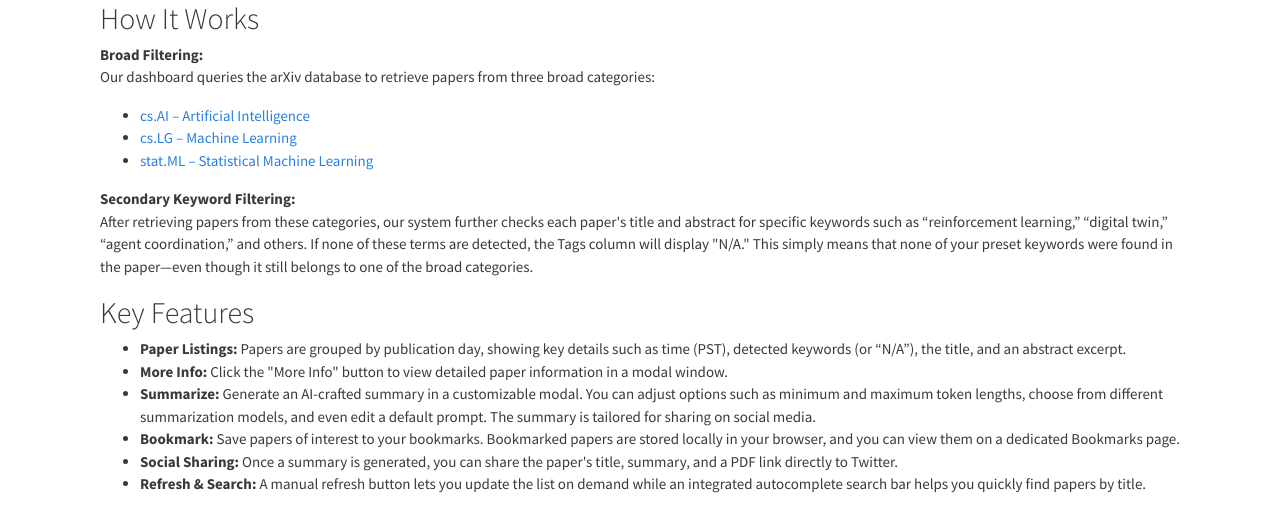
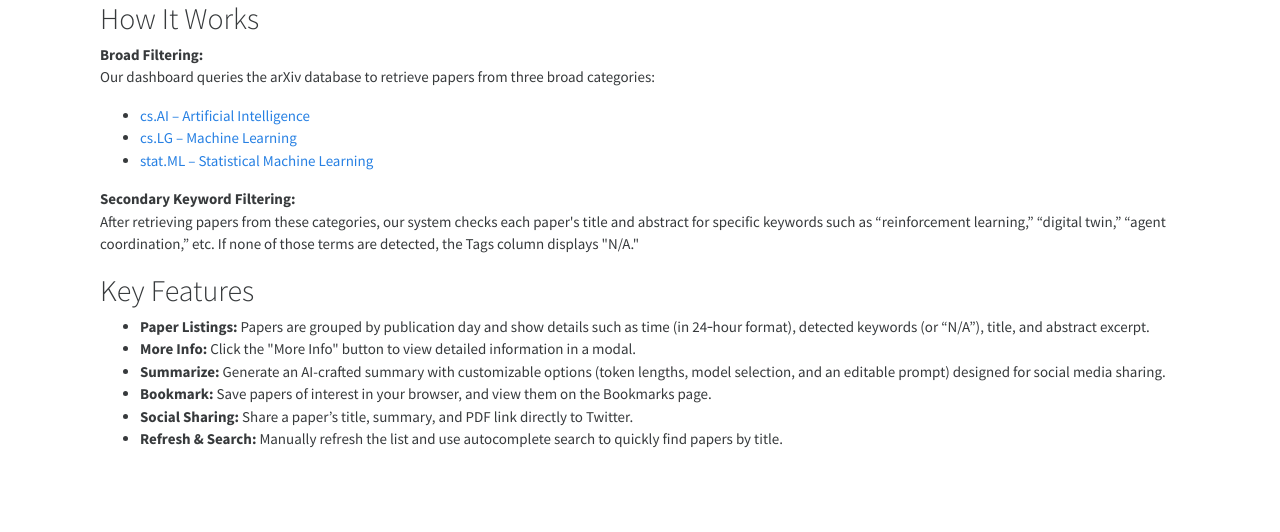
Before and after one commit to econoar/ai_paper_dashboard, a Flask app: page /info in a window 1280 px wide. Shown: the part 218-750 px from the top of the page. Run offline with Flask 3, Linux system fonts and the light colour scheme; some libraries are stand-ins or nearby versions.

Commit message:
“updates”

```diff
--- a/app.py
+++ b/app.py
@@ -10,18 +10,48 @@ from collections import defaultdict
 from datetime import datetime
 from zoneinfo import ZoneInfo  # Requires Python 3.9+
 
+# Flask & SQLAlchemy Setup
 app = Flask(__name__)
+app.config['SQLALCHEMY_DATABASE_URI'] = 'sqlite:///summaries.db'
+app.config['SQLALCHEMY_TRACK_MODIFICATIONS'] = False
 
-# Global list to store papers
+from flask_sqlalchemy import SQLAlchemy
+db = SQLAlchemy(app)
+
+# Redis caching setup
+import redis
+import json
+cache = redis.Redis(host='localhost', port=6379, db=0, decode_responses=True)
+
+def cache_set(key, data, expire_seconds=600):
+    cache.set(key, json.dumps(data), ex=expire_seconds)
+
+def cache_get(key):
+    data = cache.get(key)
+    if data:
+        return json.loads(data)
+    return None
+
+# Database model for generated summaries
+class Summary(db.Model):
+    id = db.Column(db.Integer, primary_key=True)
+    paper_id = db.Column(db.Integer, nullable=False, unique=True)
+    summary_text = db.Column(db.Text, nullable=False)
+    timestamp = db.Column(db.DateTime, default=datetime.utcnow)
+
+    def __repr__(self):
+        return f"<Summary paper_id={self.paper_id}>"
+
+# Global list for papers
 papers = []
 
-# Define our desired topics (used for filtering and tagging)
+# Define desired topics (full names)
 DESIRED_TOPICS = [
     "reinforcement learning",
     "digital twin",
     "agent coordination",
     "multi-agent systems",
-    "transformers",  # We'll handle transformers with regex
+    "transformers",  # We'll handle transformer variations via regex
     "explainable ai",
     "self-supervised learning",
     "federated learning"
@@ -29,8 +59,6 @@ DESIRED_TOPICS = [
 
 # Default summarization model
 SUMMARIZER_MODEL = "sshleifer/distilbart-cnn-12-6"
-
-# Initialize the summarization pipeline with the default model
 summarizer = pipeline("summarization", model=SUMMARIZER_MODEL)
 
 def build_query(selected_tag="all", max_results=100, start=0):
@@ -50,9 +78,7 @@ def build_query(selected_tag="all", max_results=100, start=0):
 
 def get_tags(combined_text):
     """
-    Returns a list of full tag names for each keyword found in the combined_text.
-    Uses exact substring matching for most keywords and a regex for 'transformers'
-    to catch singular/plural variations.
+    Returns a list of full tag names using exact matching and a regex for transformer variations.
     """
     keywords = [
         "reinforcement learning",
@@ -73,6 +99,12 @@ def get_tags(combined_text):
 
 def fetch_papers(selected_tag="all", max_results=100, start=0):
     global papers
+    cache_key = f"papers:{selected_tag}:{start}:{max_results}"
+    cached = cache_get(cache_key)
+    if cached:
+        papers = cached
+        return
+
     query_url = build_query(selected_tag, max_results, start)
     feed = feedparser.parse(query_url)
     new_papers = []
@@ -86,11 +118,9 @@ def fetch_papers(selected_tag="all", max_results=100, start=0):
 
         published = entry.get("published", "No date available")
         try:
-            # Parse the original arXiv date, convert to PST, then format in 24-hour time.
             dt = datetime.strptime(published, "%Y-%m-%dT%H:%M:%SZ")
             dt = dt.replace(tzinfo=ZoneInfo("UTC"))
             dt_pst = dt.astimezone(ZoneInfo("America/Los_Angeles"))
-            # Format as "Apr 10, 2025 23:45"
             published_str = dt_pst.strftime("%b %d, %Y %H:%M")
         except Exception:
             published_str = published
@@ -108,6 +138,7 @@ def fetch_papers(selected_tag="all", max_results=100, start=0):
             'published': published_str
         })
     papers = new_papers
+    cache_set(cache_key, papers, expire_seconds=600)
 
 def extract_pdf_text(pdf_url):
     try:
@@ -128,10 +159,6 @@ def extract_pdf_text(pdf_url):
         return None
 
 def generate_summary(text, min_length=80, max_length=300, model_name=SUMMARIZER_MODEL, custom_prompt=None):
-    """
-    Uses the summarization pipeline to produce a concise summary.
-    If a custom_prompt is provided, it is prepended to the paper text.
-    """
     if custom_prompt:
         prompt_text = custom_prompt + "\n\n" + text
     else:
@@ -173,7 +200,6 @@ def index():
     for paper in papers:
         pub = paper.get("published", "No date available")
         try:
-            # Now parse using 24-hour format
             dt = datetime.strptime(pub, "%b %d, %Y %H:%M")
             day_key = dt.strftime("%b %d, %Y")
             time_str = dt.strftime("%H:%M")
@@ -195,21 +221,32 @@ def summarize_paper(paper_id):
     pdf_url = paper.get("pdf_link")
     if not pdf_url:
         return jsonify({'error': 'No PDF URL available for this paper.'}), 404
-    pdf_text = extract_pdf_text(pdf_url)
-    if not pdf_text:
-        return jsonify({'error': 'Could not download or extract text from PDF.'}), 404
-    truncated_text = pdf_text[:5000]
 
-    try:
-        min_length = int(request.args.get("min_length", 80))
-        max_length = int(request.args.get("max_length", 300))
-    except ValueError:
-        min_length = 80
-        max_length = 300
-    model_name = request.args.get("model", SUMMARIZER_MODEL)
-    custom_prompt = request.args.get("prompt", None)
+    # Check persistent storage for an existing summary
+    from app import Summary  # Ensure Summary is imported from the same file
+    existing = Summary.query.filter_by(paper_id=paper_id).first()
+    if existing:
+        ai_summary = existing.summary_text
+    else:
+        pdf_text = extract_pdf_text(pdf_url)
+        if not pdf_text:
+            return jsonify({'error': 'Could not download or extract text from PDF.'}), 404
+        truncated_text = pdf_text[:5000]
 
-    ai_summary = generate_summary(truncated_text, min_length, max_length, model_name, custom_prompt)
+        try:
+            min_length = int(request.args.get("min_length", 80))
+            max_length = int(request.args.get("max_length", 300))
+        except ValueError:
+            min_length = 80
+            max_length = 300
+        model_name = request.args.get("model", SUMMARIZER_MODEL)
+        custom_prompt = request.args.get("prompt", None)
+
+        ai_summary = generate_summary(truncated_text, min_length, max_length, model_name, custom_prompt)
+        # Save to persistent storage
+        new_summary = Summary(paper_id=paper_id, summary_text=ai_summary)
+        db.session.add(new_summary)
+        db.session.commit()
 
     if request.headers.get('X-Requested-With') == 'XMLHttpRequest':
         return jsonify({'summary': ai_summary})
--- a/templates/info.html
+++ b/templates/info.html
@@ -27,30 +27,17 @@
 
   <p>
     <strong>Secondary Keyword Filtering:</strong><br>
-    After retrieving papers from these categories, our system further checks each paper's title and abstract for specific keywords such as “reinforcement learning,” “digital twin,” “agent coordination,” and others. If none of these terms are detected, the Tags column will display "N/A." This simply means that none of your preset keywords were found in the paper—even though it still belongs to one of the broad categories.
+    After retrieving papers from these categories, our system checks each paper's title and abstract for specific keywords such as “reinforcement learning,” “digital twin,” “agent coordination,” etc. If none of those terms are detected, the Tags column displays "N/A."
   </p>
 
   <h2>Key Features</h2>
   <ul>
-    <li>
-      <strong>Paper Listings:</strong> Papers are grouped by publication day, showing key details such as time (PST), detected keywords (or “N/A”), the title, and an abstract excerpt.
-    </li>
-    <li>
-      <strong>More Info:</strong> Click the "More Info" button to view detailed paper information in a modal window.
-    </li>
-    <li>
-      <strong>Summarize:</strong> Generate an AI-crafted summary in a customizable modal. You can adjust options such as minimum and maximum token lengths, choose from different summarization models, and even edit a default prompt. The summary is tailored for sharing on social media.
-    </li>
-    <li>
-      <strong>Bookmark:</strong> Save papers of interest to your bookmarks. Bookmarked papers are stored locally in your browser, and you can view them on a dedicated Bookmarks page.
-    </li>
-    <li>
-      <strong>Social Sharing:</strong> Once a summary is generated, you can share the paper's title, summary, and a PDF link directly to Twitter.
-    </li>
-    <li>
-      <strong>Refresh & Search:</strong> A manual refresh button lets you update the list on demand while an integrated autocomplete search bar helps you quickly find papers by title.
-    </li>
+    <li><strong>Paper Listings:</strong> Papers are grouped by publication day and show details such as time (in 24‑hour format), detected keywords (or “N/A”), title, and abstract excerpt.</li>
+    <li><strong>More Info:</strong> Click the "More Info" button to view detailed information in a modal.</li>
+    <li><strong>Summarize:</strong> Generate an AI-crafted summary with customizable options (token lengths, model selection, and an editable prompt) designed for social media sharing.</li>
+    <li><strong>Bookmark:</strong> Save papers of interest in your browser, and view them on the Bookmarks page.</li>
+    <li><strong>Social Sharing:</strong> Share a paper’s title, summary, and PDF link directly to Twitter.</li>
+    <li><strong>Refresh & Search:</strong> Manually refresh the list and use autocomplete search to quickly find papers by title.</li>
   </ul>
-
 </div>
 {% endblock %}
```
Also changed, not shown: templates/base.html (+6 -9 lines), templates/bookmarks.html (+39 -38 lines), templates/index.html (+8 -15 lines).
